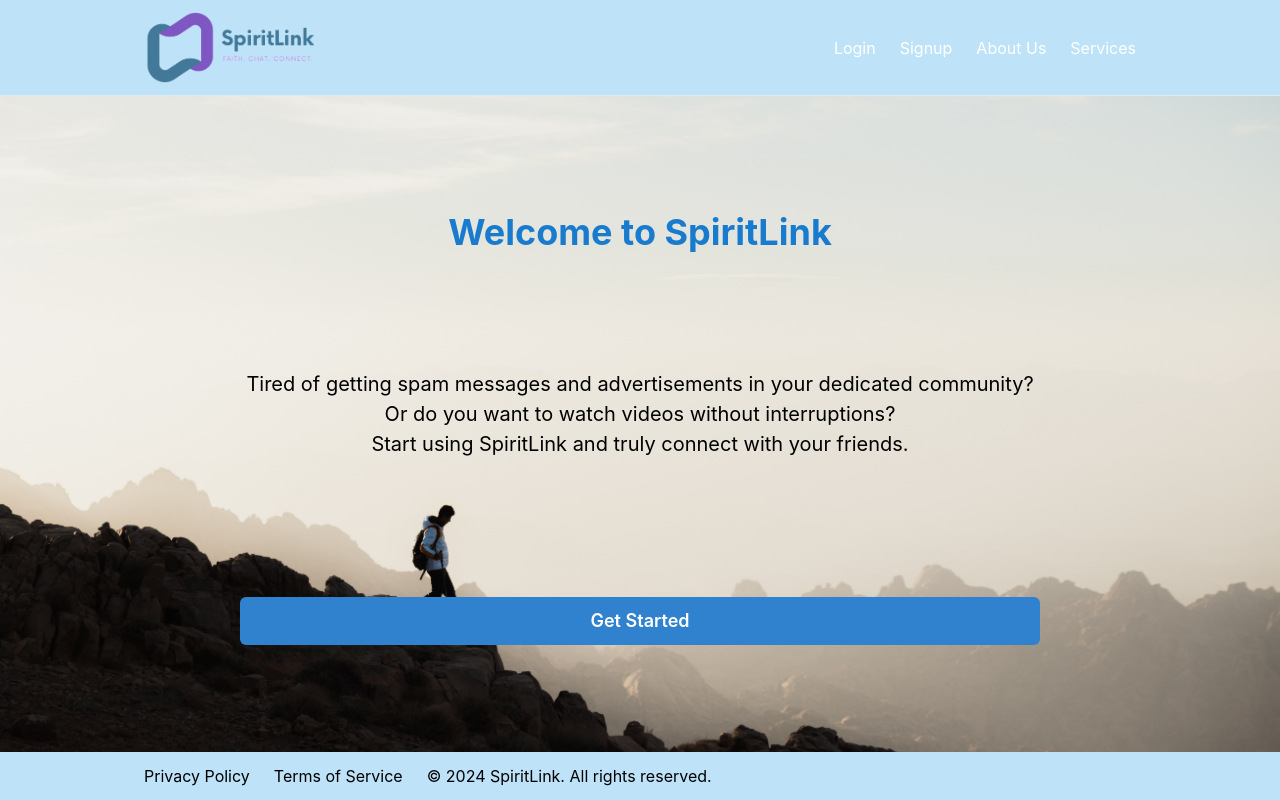
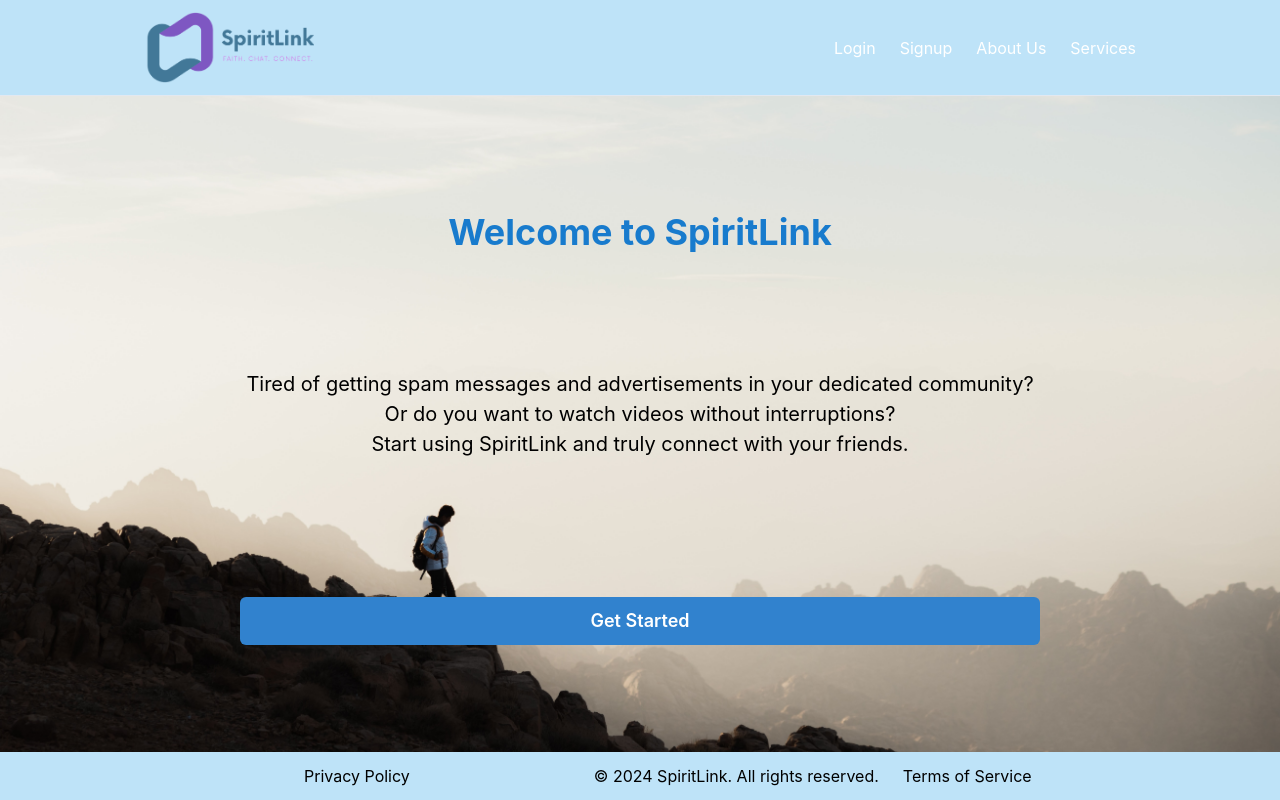
Before and after one commit to Mdlalose4life/spiritlink02, a React (Create React App) app in the folder client/: page / in a window 1280 px wide. Built offline with nearby package versions, Linux system fonts and the light colour scheme.

Commit message:
The fotter edits

```diff
--- a/client/src/components/Home/Footer/footer.js
+++ b/client/src/components/Home/Footer/footer.js
@@ -13,13 +13,13 @@ export default function Footer() {
     >
       <Container maxW="container.lg">
         <HStack spacing={6}>
-          <ChakraLink as="a" href="/privacy-policy" color="black">
+          <ChakraLink as="a" href="/privacy-policy" color="black" px="40">
             Privacy Policy
           </ChakraLink>
+          <Text color="black">&copy; 2024 SpiritLink. All rights reserved.</Text>
           <ChakraLink as="a" href="/terms-of-service" color="black">
             Terms of Service
           </ChakraLink>
-          <Text color="black">&copy; 2024 SpiritLink. All rights reserved.</Text>
         </HStack>
       </Container>
     </Flex>
```
